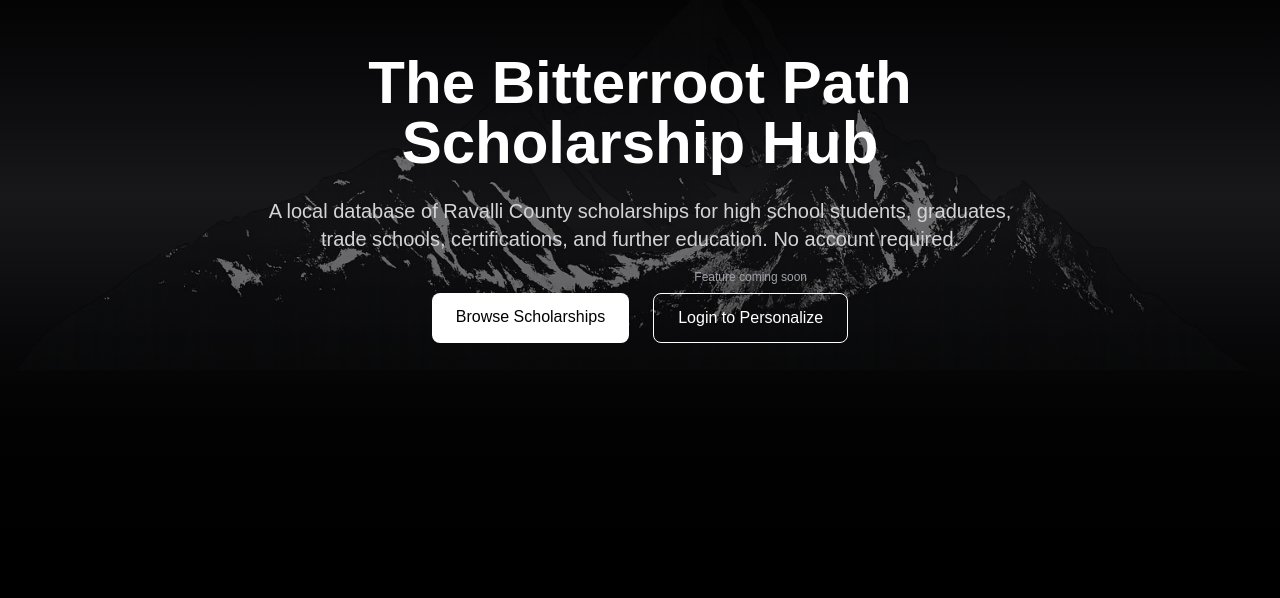
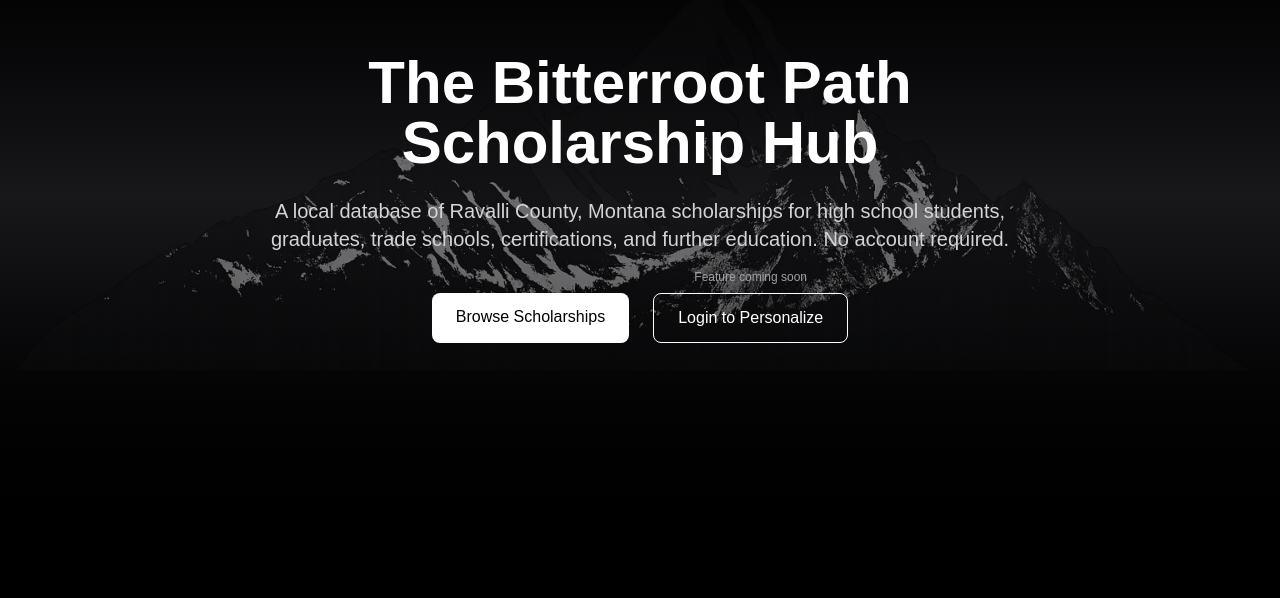
Before and after one commit to LandenLives/bitterroot-path-scholarship-hub, a Next.js app: page / in a window 1280 px wide. Shown: the part 202-800 px from the top of the page. Built offline with nearby package versions, Linux system fonts and the light colour scheme.

Commit message:
Update scholarship site text

```diff
--- a/app/page.tsx
+++ b/app/page.tsx
@@ -28,7 +28,7 @@ export default function Home() {
             </h1>
 
             <p className="text-lg md:text-xl text-zinc-300 mb-10">
-              A local database of Ravalli County scholarships for high school students,
+              A local database of Ravalli County, Montana scholarships for high school students,
               graduates, trade schools, certifications, and further education.
               No account required.
             </p>
--- a/lib/scholarships.ts
+++ b/lib/scholarships.ts
@@ -22,7 +22,7 @@ export async function getScholarships(): Promise<Scholarship[]> {
   const res = await fetch(
   "https://opensheet.elk.sh/19TS0og78hGhHj9t2uPC_ShYT3GL90Gw1wpXExQoiZE8/Scholarships",
   {
-    next: { revalidate: 60 }, // 🔥 refresh every 1 minutes
+    next: { revalidate: 60 }, // refresh every 1 minutes
   }
 );
   if (!res.ok) {
```
